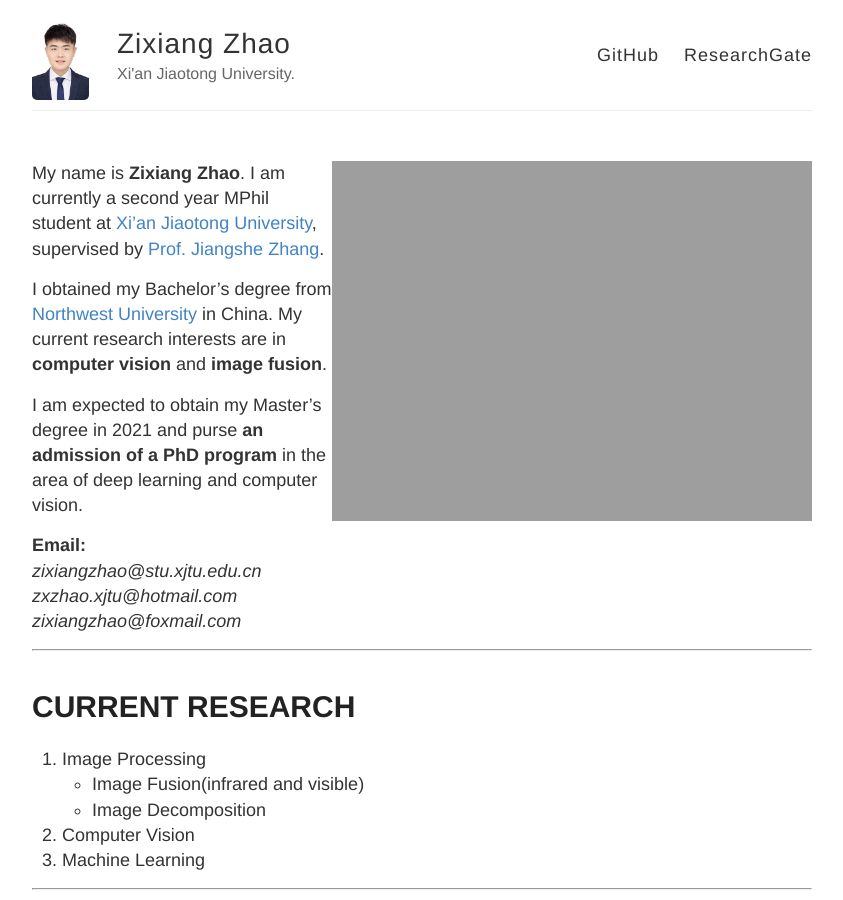
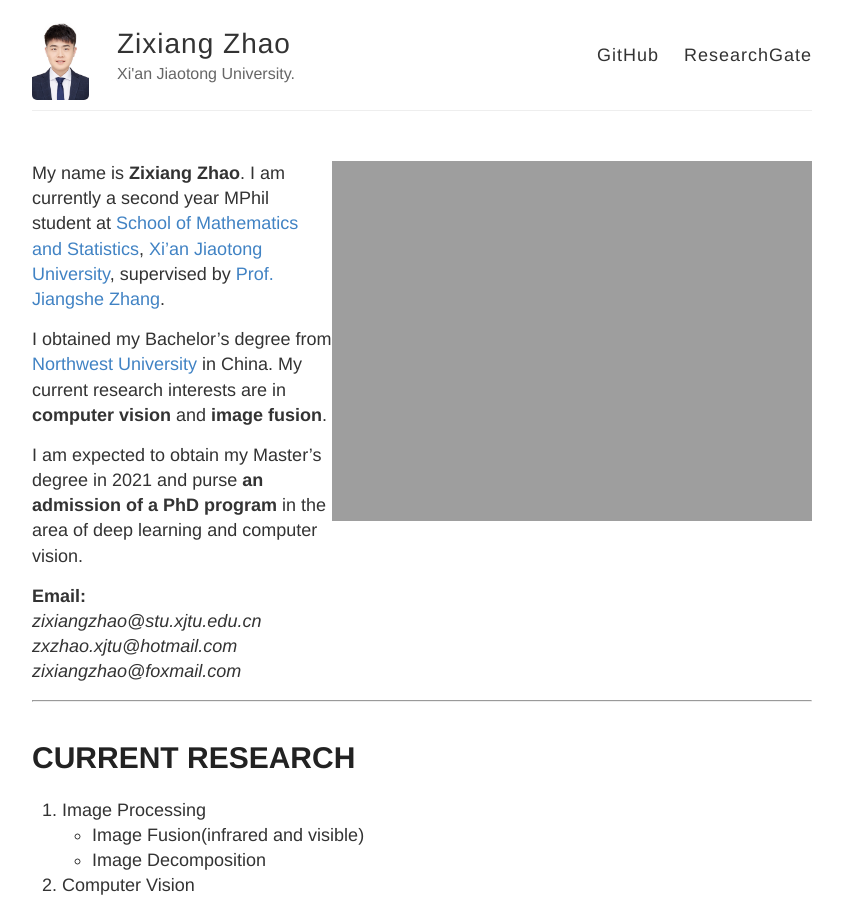
Before and after one commit to Zhaozixiang1228/Zhaozixiang1228.github.io, a Jekyll site: the page built from index.md, in a window 1280 px wide and 900 px high. Shown: the whole window, without its empty margins (218-1061 px from the left). Built offline with Jekyll 4.4.1, drawn with Linux system fonts in a browser that asks for light colours; our own code applies the rules of GitHub Pages for plain Markdown files.

Commit message:
Update index.md

```diff
--- a/index.md
+++ b/index.md
@@ -1,6 +1,6 @@
 <img align="right" src="images//me.jpg" height="360px"/>
 
-My name is **Zixiang Zhao**. I am currently a second year MPhil student at [Xi'an Jiaotong University](http://www.xjtu.edu.cn/), supervised by [Prof. Jiangshe Zhang](http://gr.xjtu.edu.cn/web/jszhang).
+My name is **Zixiang Zhao**. I am currently a second year MPhil student at [School of Mathematics and Statistics](http://math.xjtu.edu.cn/), [Xi'an Jiaotong University](http://www.xjtu.edu.cn/), supervised by [Prof. Jiangshe Zhang](http://gr.xjtu.edu.cn/web/jszhang).
 
 I obtained my Bachelor's degree from [Northwest University](http://www.nwu.edu.cn/) in China. My current research interests are in **computer vision** and **image fusion**.
 
```
